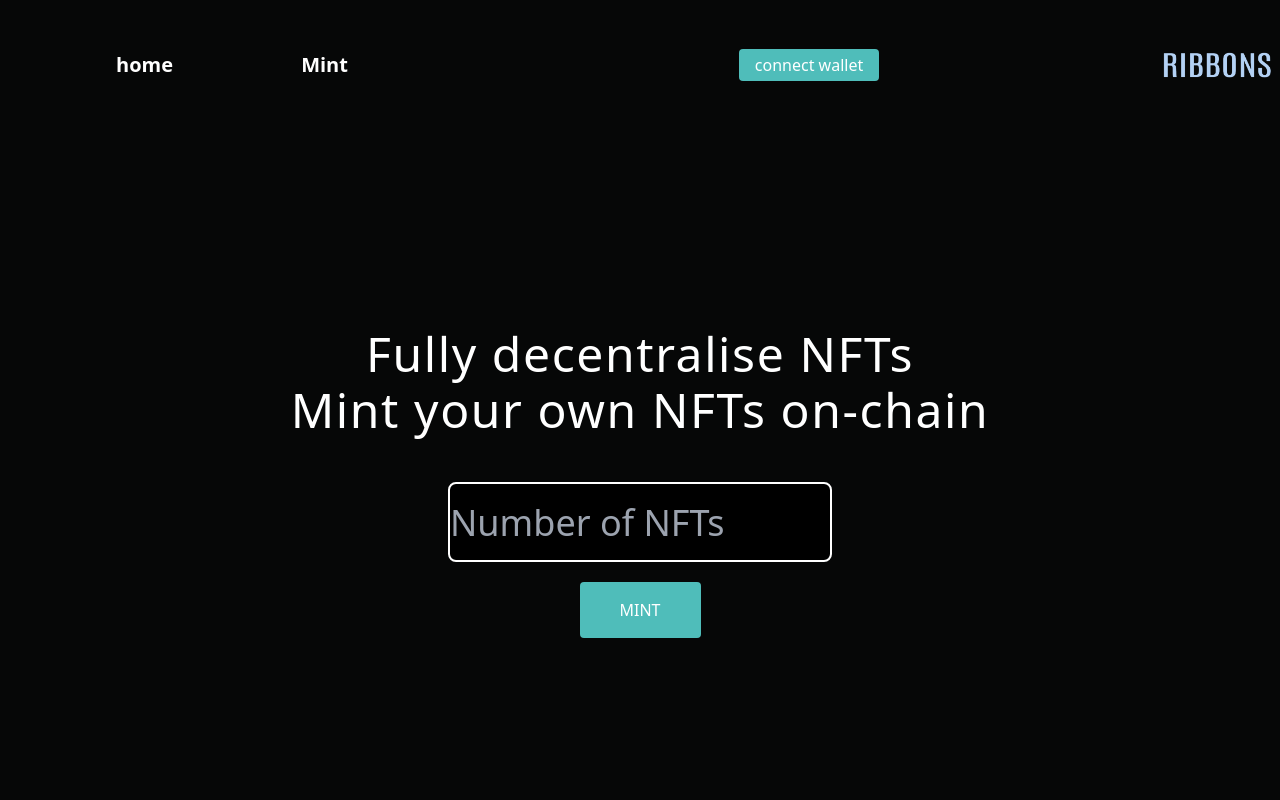
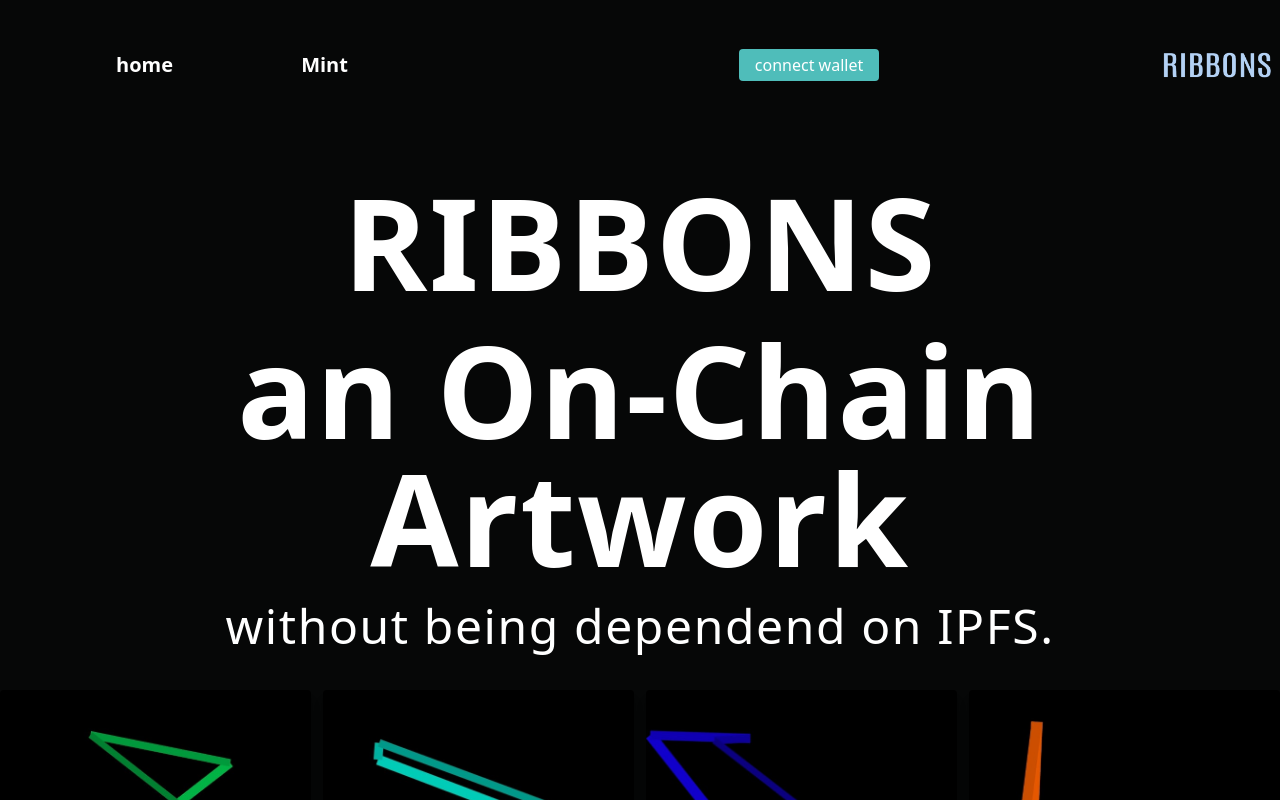
Before and after one commit to vishal-raj15/Ribbons, a Next.js app: page / in a window 1280 px wide. Shown: the top 800 px of the page. Built offline with nearby package versions, Linux system fonts and the light colour scheme.

Commit message:
not proper refresh

```diff
--- a/pages/index.js
+++ b/pages/index.js
@@ -46,13 +46,13 @@ export default function Home() {
 
   async function fun1(){
 
-    setMove1(true);
-    setMove2(false);
+    setMove1(false);
+    setMove2(true);
   }
 
   async function fun2(){
-    setMove2(true);
-    setMove1(false);
+    setMove1(true);
+    setMove2(false);
   }
 
   return (
@@ -99,7 +99,7 @@ export default function Home() {
         </header>
 
         {
-          !move1 ? < MintPage />:<Middle />
+          (move1 == false) ? <Middle />:< MintPage />
         }
 
      {/* foolter ----------------- */}
```
